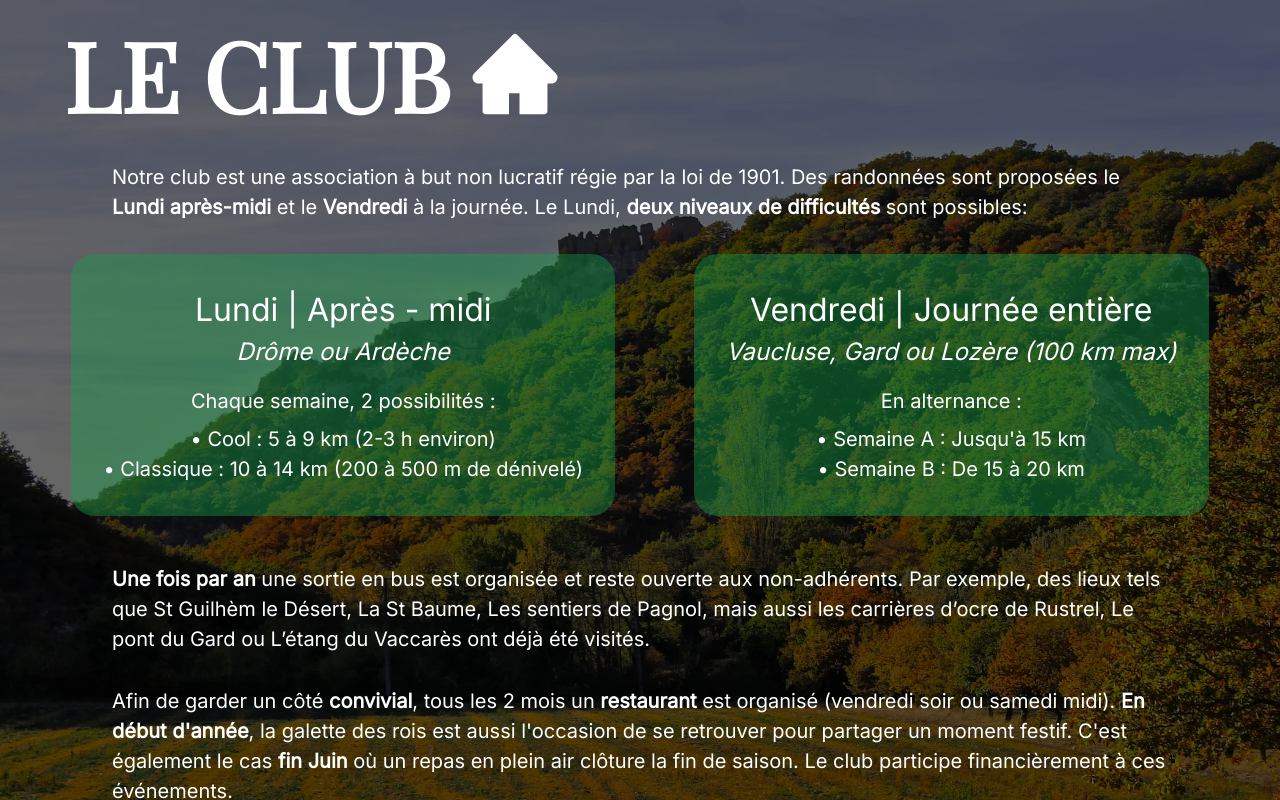
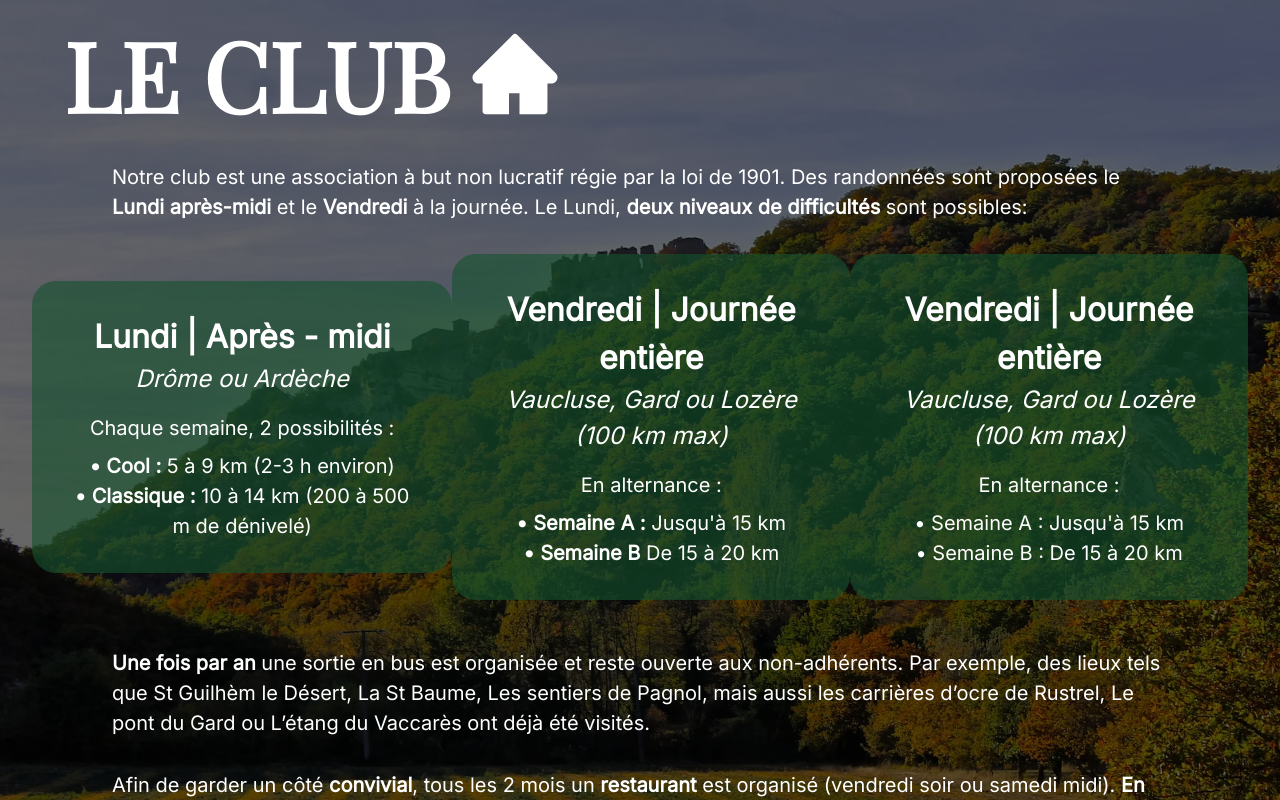
Before and after one commit to SebastienLaurentt/Galopins, a Vue app: page / in a window 1280 px wide. Shown: the part 1632-2432 px from the top of the page. Built offline with nearby package versions, Linux system fonts and the light colour scheme; no server answers.

Commit message:
update ClubCard style

```diff
--- a/src/components/ClubCard.tsx
+++ b/src/components/ClubCard.tsx
@@ -1,17 +1,19 @@
+import { ReactNode } from "react";
+
 interface ClubCardProps {
     day:string;
     location:string;
     frequency:string;
-    description1:string;
-    description2:string;
+    description1: ReactNode;
+    description2: ReactNode;
 
 }
 
 function ClubCard ({day, location, frequency, description1, description2, }: ClubCardProps) {
     return (
         <div className='flex flex-col'>
-            <div className='bg-green-600 bg-opacity-40 rounded-2xl md:rounded-full xl:rounded-3xl p-4 md:p-8'>
-                <h4 className="mb-0">
+            <div className='bg-green-900 bg-opacity-60 rounded-2xl md:rounded-full xl:rounded-3xl p-4 md:p-8'>
+                <h4 className="mb-0 font-bold">
                     {day}
                 </h4>
                 <h5 className="mb-4">
--- a/src/components/NewsCard.tsx
+++ b/src/components/NewsCard.tsx
@@ -9,7 +9,7 @@ function NewsCard ({title, date, description}: NewsCardProps) {
     return (
         <div className='flex flex-col'>
             <div className='bg-gray-800 bg-opacity-80 rounded-2xl md:rounded-full xl:rounded-3xl p-4 md:p-8'>
-                <h4 className="mb-0">
+                <h4 className="mb-0 font-bold">
                     {title}
                 </h4>
                 <h5 className="mb-4">
--- a/src/sections/Club.tsx
+++ b/src/sections/Club.tsx
@@ -40,8 +40,33 @@ function Club() {
             day='Lundi | Après - midi'
             location="Drôme ou Ardèche"
             frequency="Chaque semaine, 2 possibilités :"
-            description1='&#x2022; Cool : 5 à 9 km (2-3 h environ)'
-            description2="&#x2022; Classique : 10 à 14 km (200 à 500 m de dénivelé)"
+            description1={
+                <>
+                <strong>&#x2022; Cool :</strong> 5 à 9 km (2-3 h environ)
+                </>
+            }
+            description2={
+                <>
+                <strong>&#x2022; Classique :</strong> 10 à 14 km (200 à 500 m de dénivelé)
+                </>
+            }
+          />
+        </motion.li>
+        <motion.li variants={liVariants}>
+          <ParcoursCard
+            day='Vendredi | Journée entière'
+            location="Vaucluse, Gard ou Lozère (100 km max)"
+            frequency="En alternance :"
+            description1={
+                <>
+                <strong>&#x2022; Semaine A :</strong> Jusqu'à 15 km
+                </>
+            }
+            description2={
+                <>
+                <strong>&#x2022; Semaine B</strong> De 15 à 20 km
+                </>
+            }
           />
         </motion.li>
         <motion.li variants={liVariants}>
--- a/src/sections/News.tsx
+++ b/src/sections/News.tsx
@@ -40,19 +40,19 @@ function News() {
                 <HiOutlineNewspaper className="icon"/>
             </SectionHeader>
             <SubSection>
-            <p> Pour se tenir au courant des informations concernant les prochaines randonnées, sorties détente ou réunions concernant l'association, c'est ici ! </p>
-                <ul className='flex flex-col xl:flex-row  gap-x-16 xl:justify-center gap-y-8 items-center text-center w-full'>
-                        {infosData.map(info => (
-                            <li className=" w-4/5 xl:w-1/3">
+            <p className="text-xl"> Les informations concernant les prochaines randonnées, sorties détente ou réunions concernant l'association, c'est ici ! </p>
+            <ul className='flex flex-col xl:flex-row  gap-x-16 xl:justify-center gap-y-8 items-center text-center w-full'>
+                    {infosData.map(info => (
+                        <li className="  xl:w-1/3">
                             <NewsCard
                                 title={info.title}
                                 date={info.date}
                                 description={info.description}
 
                             />
-                        </li>
-                        ))}
-                    </ul>
+                    </li>
+                    ))}
+            </ul>
             </SubSection>
             <ScrollTop/>
     </Section>
```
